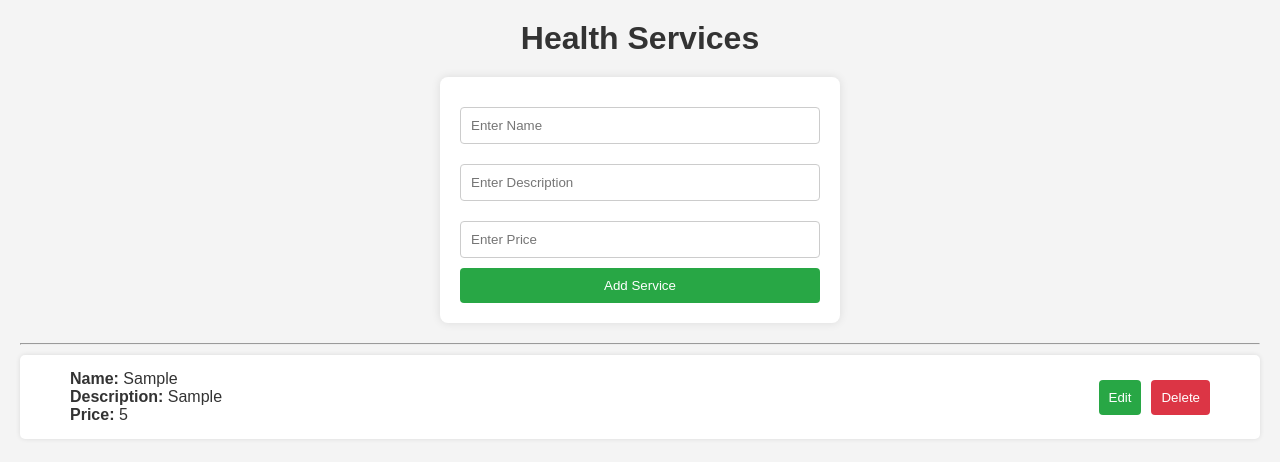
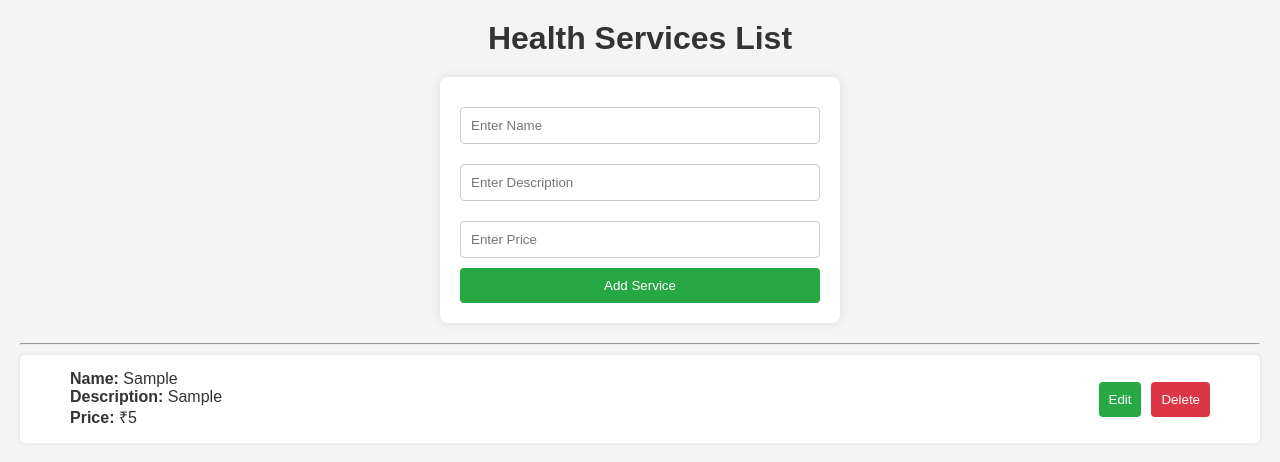
Before and after one commit to Shaheryar0054/health-services, a React (Create React App) app: page / in a window 1280 px wide. Both pictures are taken after typing "Sample", "Sample", "5" into the empty fields and a click on the button "Add Service". Shown: the top 462 px of the page. Built offline with nearby package versions, Linux system fonts and the light colour scheme.

Commit message:
Added Price Symbol

```diff
--- a/src/components/Healthservices.js
+++ b/src/components/Healthservices.js
@@ -79,7 +79,7 @@ function Healthservices() {
           <div>
             <p><strong>Name:</strong> {task.name}</p>
             <p><strong>Description:</strong> {task.desc}</p>
-            <p><strong>Price:</strong> {task.price}</p>
+            <p><strong>Price:</strong> ₹{task.price}</p>
           </div>
           <button className='edite-btn' onClick={() => editHandler(index)}>Edit</button>
           <button className='delete-btn' onClick={() => deleteHandler(index)}>Delete</button>
@@ -90,7 +90,7 @@ function Healthservices() {
 
   return (
     <div>
-      <h1>Health Services</h1>
+      <h1>Health Services List</h1>
 
       <form onSubmit={submitHandler}>
         <input
```
